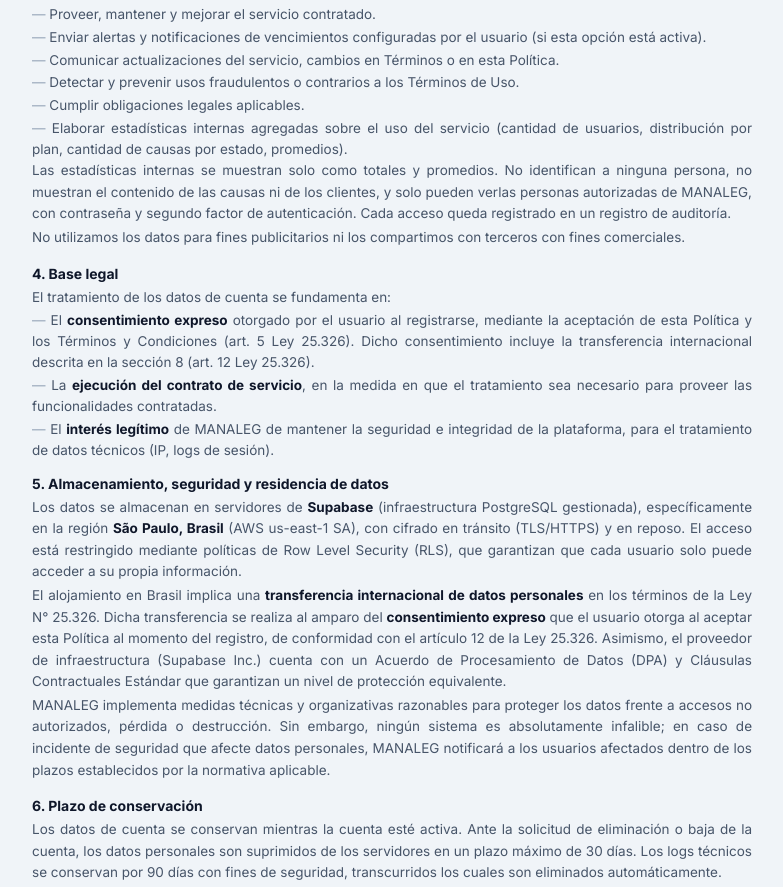
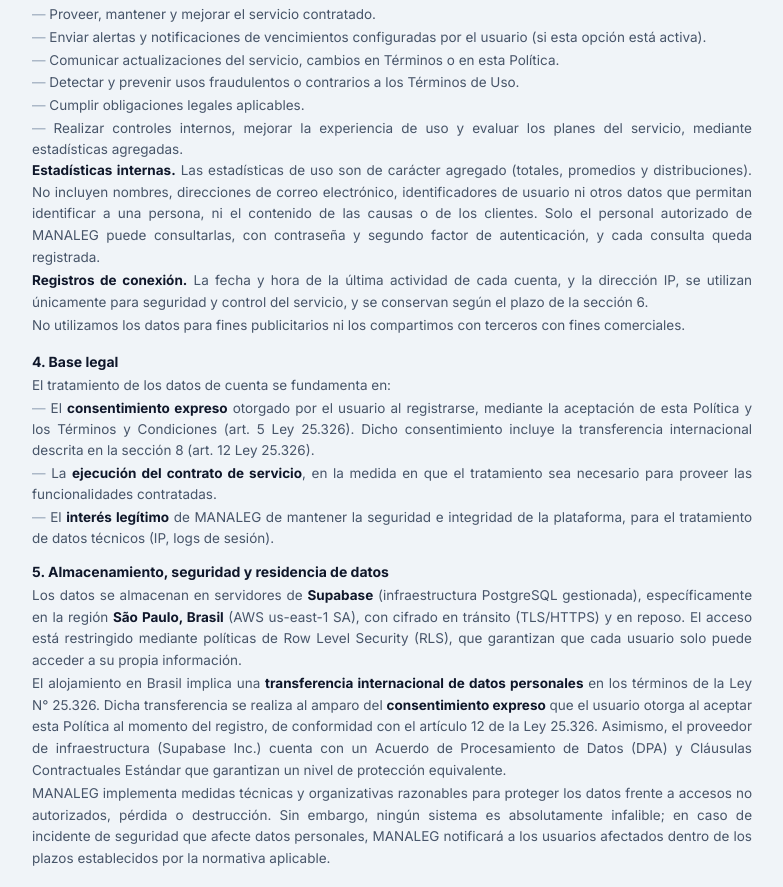
Before and after one commit to lucianogarriga/manaleg, a Next.js app: page /legal/privacidad in a window 1280 px wide. Shown: the part 1008-1895 px from the top of the page, without its empty margins (248-1031 px from the left). Built offline with nearby package versions, Linux system fonts and the light colour scheme.

Commit message:
docs(legal): política de privacidad sobre estadísticas agregadas y registros de conexión
Co-Authored-By: Claude Haiku 5.5 <noreply@anthropic.com>
Claude-Session: https://claude.ai/code/session_01YE43PZp9Bim82ZNd9ASCeF

```diff
--- a/app/legal/privacidad/page.tsx
+++ b/app/legal/privacidad/page.tsx
@@ -63,9 +63,10 @@ export default function PrivacidadPage() {
               <li>Comunicar actualizaciones del servicio, cambios en Términos o en esta Política.</li>
               <li>Detectar y prevenir usos fraudulentos o contrarios a los Términos de Uso.</li>
               <li>Cumplir obligaciones legales aplicables.</li>
-              <li>Elaborar estadísticas internas agregadas sobre el uso del servicio (cantidad de usuarios, distribución por plan, cantidad de causas por estado, promedios).</li>
+              <li>Realizar controles internos, mejorar la experiencia de uso y evaluar los planes del servicio, mediante estadísticas agregadas.</li>
             </ul>
-            <p>Las estadísticas internas se muestran solo como totales y promedios. No identifican a ninguna persona, no muestran el contenido de las causas ni de los clientes, y solo pueden verlas personas autorizadas de MANALEG, con contraseña y segundo factor de autenticación. Cada acceso queda registrado en un registro de auditoría.</p>
+            <p><strong>Estadísticas internas.</strong> Las estadísticas de uso son de carácter agregado (totales, promedios y distribuciones). No incluyen nombres, direcciones de correo electrónico, identificadores de usuario ni otros datos que permitan identificar a una persona, ni el contenido de las causas o de los clientes. Solo el personal autorizado de MANALEG puede consultarlas, con contraseña y segundo factor de autenticación, y cada consulta queda registrada.</p>
+            <p><strong>Registros de conexión.</strong> La fecha y hora de la última actividad de cada cuenta, y la dirección IP, se utilizan únicamente para seguridad y control del servicio, y se conservan según el plazo de la sección 6.</p>
             <p>No utilizamos los datos para fines publicitarios ni los compartimos con terceros con fines comerciales.</p>
           </Section>
 
```
